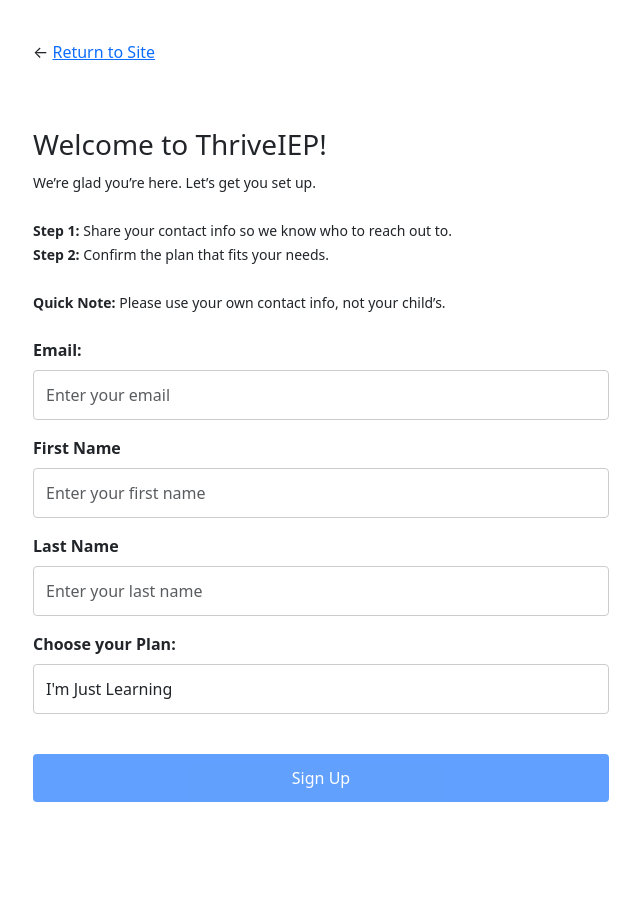
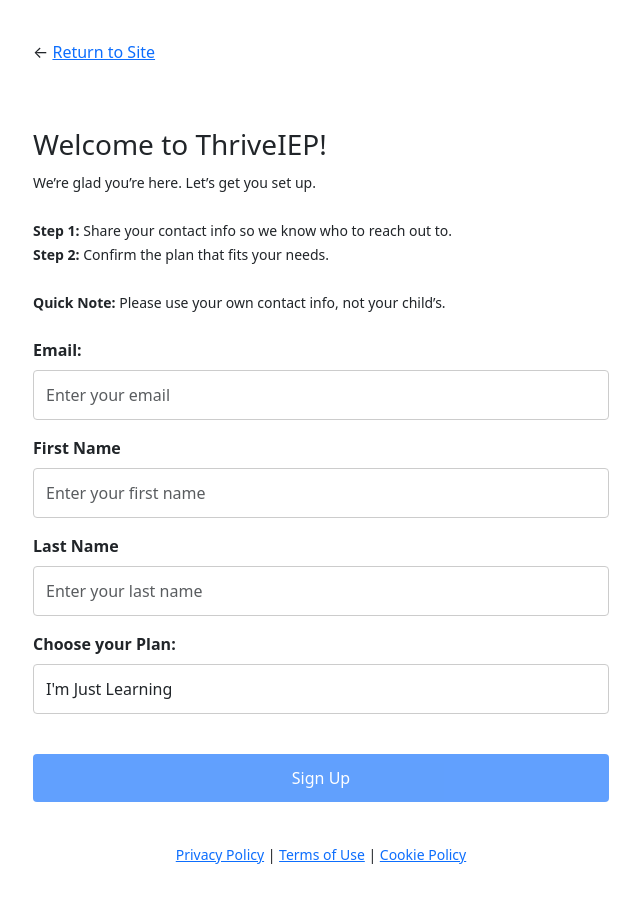
Before and after one commit to ThriveIEP/ThriveIEP-Site, a Jekyll site: the page built from register.md, in a window 1280 px wide. Shown: the whole page, without its empty margins (319-959 px from the left). Built offline with Jekyll 4.4.1, drawn with Linux system fonts in a browser that asks for light colours.

Commit message:
Added privacy and terms

```diff
--- a/register.md
+++ b/register.md
@@ -108,6 +108,14 @@ sitemap: true
 
       <button type="submit" class="btn btn-block w-100 btn-primary">Sign Up</button>
       <div id="result"></div>
+
+      <br>
+      <center>
+      <small>
+        <a href="https://app.termly.io/policy-viewer/policy.html?policyUUID=85b66a4f-a7cc-4d07-87ac-b3a2110c84e4">Privacy Policy</a> |
+        <a href="https://app.termly.io/policy-viewer/policy.html?policyUUID=50e7bb89-8a3f-4be8-9565-58be1ef50262">Terms of Use</a> | <a href="https://app.termly.io/policy-viewer/policy.html?policyUUID=c908869e-2f34-44d2-9dc3-063457a4d225">Cookie Policy</a>
+      </small>
+      </center>
     </form>
 
     <script>
```
